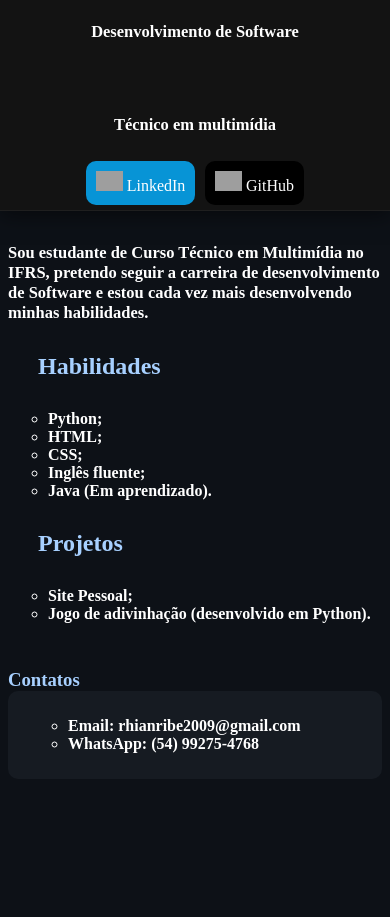
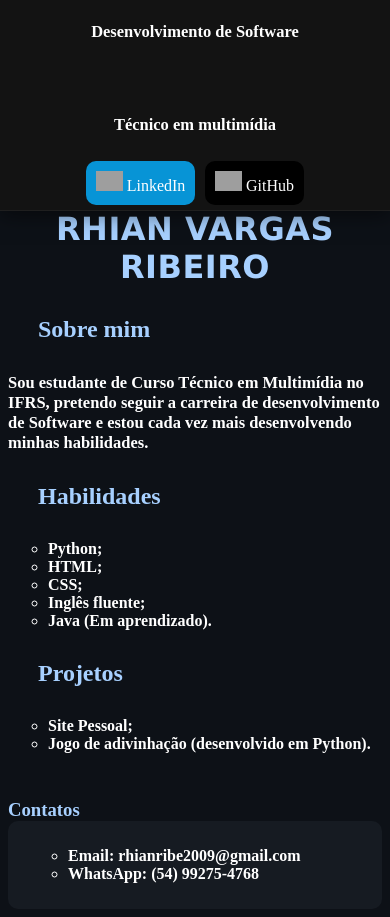
Before and after one commit to rhian-ribeiro/site-pessoal, a plain HTML site: page index.html in a window 390 px wide. Before the commit the page ends 844 px from the top, so only its background shows below. Drawn offline with Linux system fonts and the light colour scheme; grey boxes are pictures that could not be loaded.

Commit message:
Update style.css

```diff
--- a/style.css
+++ b/style.css
@@ -1,5 +1,5 @@
 body{
-    background-color: #0d1117
+    background-color: #0d1117;
 }
 @media (max-width: 728px){
     .barra{
@@ -17,8 +17,8 @@
         width: 100%;
         justify-content: center;
     }
-    h1{
-        padding-top: 140px;
+    .nome{
+        padding-top: 200px;
     }
 }
 .barra{
```
